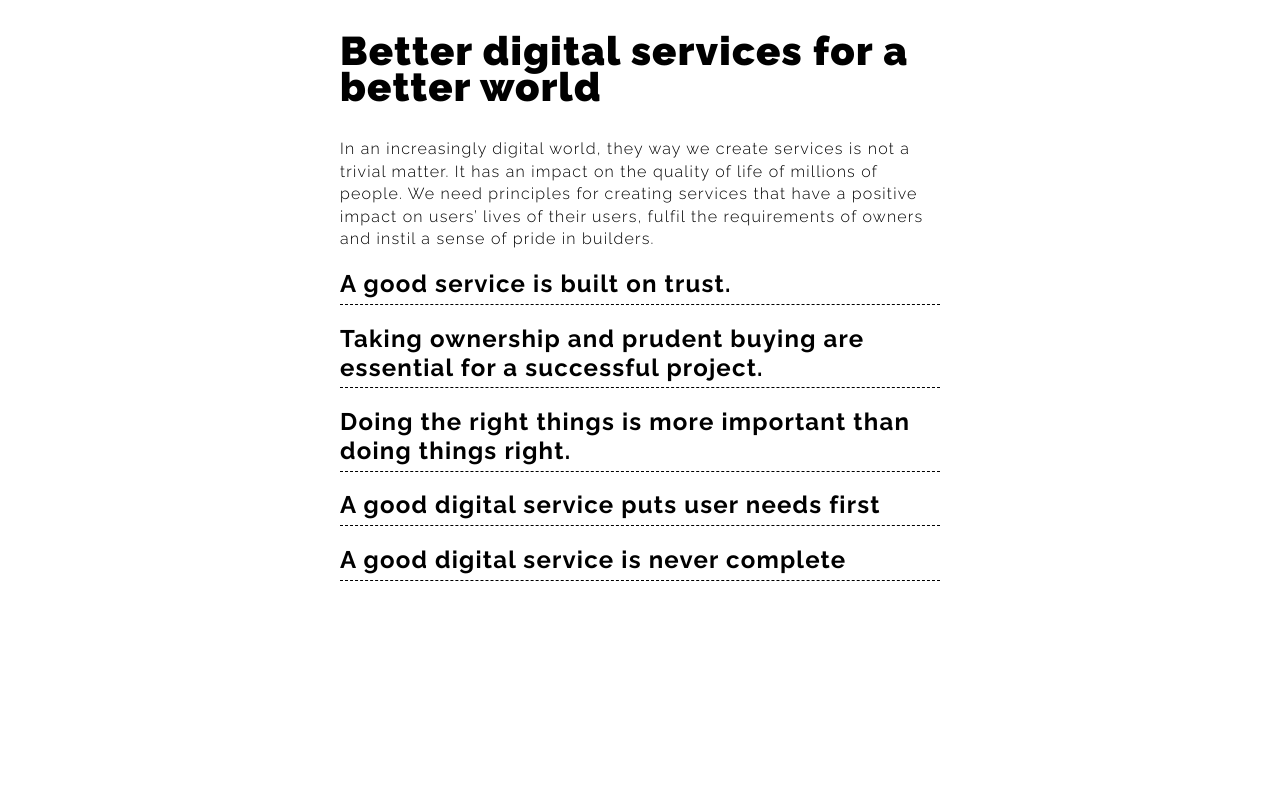
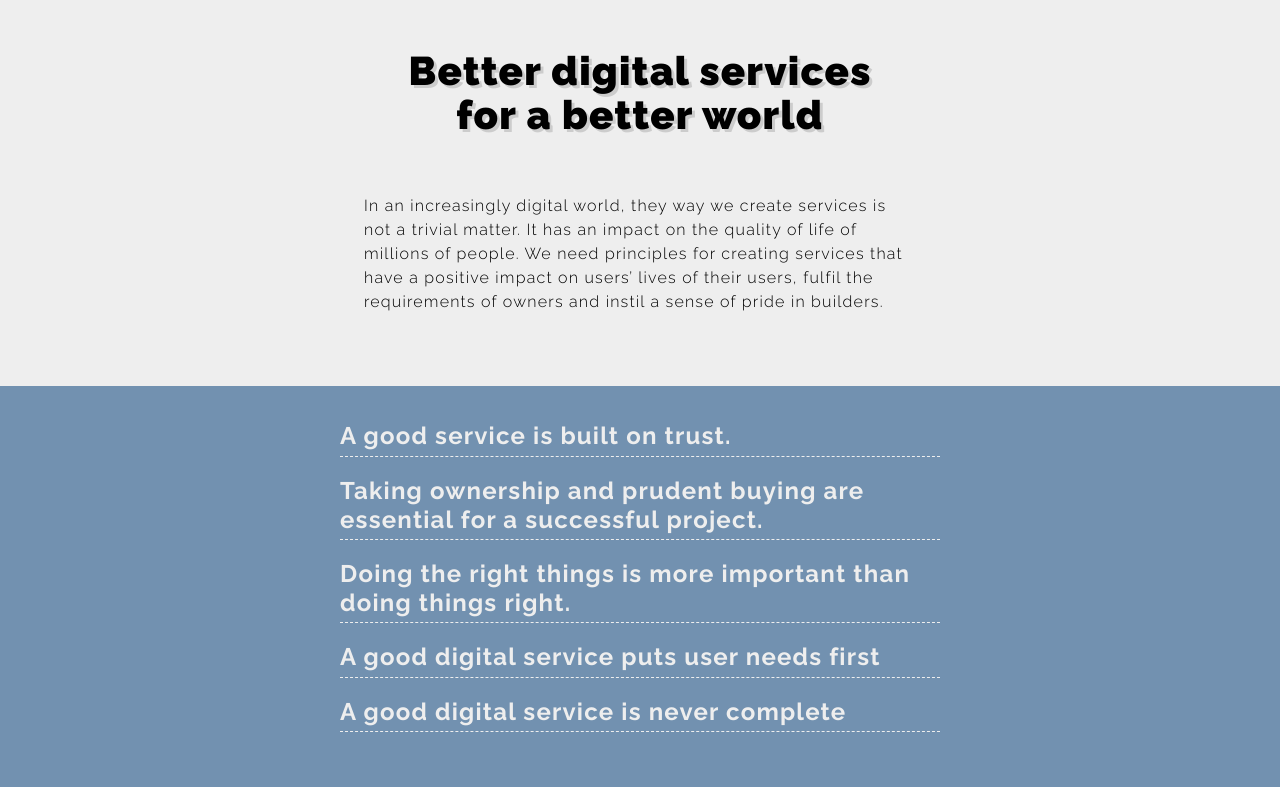
Before and after one commit to BetterDigitalServices/manifesto, a plain HTML site: page index.html in a window 1280 px wide. Drawn offline with Linux system fonts and the light colour scheme.

Commit message:
create separate sections

```diff
--- a/index.html
+++ b/index.html
@@ -5,7 +5,7 @@
 <meta charset="utf-8" />
 <meta name="viewport" content="width=device-width, initial-scale=1" />
  <title>Academy Manifesto</title>
-<link href='//fonts.googleapis.com/css?family=Raleway:400,300,900,700' rel='stylesheet' type='text/css'>
+<link href='https://fonts.googleapis.com/css?family=Raleway:400,300,900,700' rel='stylesheet' type='text/css'>
 <script type="text/javascript" src="jquery-2.1.4.min.js"></script>
 
 <script type="text/javascript">
@@ -20,17 +20,25 @@ $( document ).ready(function() {
 body {
 	font-family: Raleway, Helvetica, Arial, sans-serif;
     letter-spacing: 0.075em;
+    margin: 0;
+	background: #7291b0;
 }
 p {
-	line-height: 1.4em;
+	line-height: 1.5em;
 }
 #ingress {
+	padding: 1.5em;
 	font-weight: 300;
 }
 h1 {
+    margin-left: auto;
+    margin-right: auto;
+	text-align: center;
+	max-width: 12em;
 	font-weight: 900;
 	font-size: 2.5em;
-	line-height: 0.9em;
+	line-height: 1.1em;
+	text-shadow: 3px 3px #ccc;
 }
 
 ul {
@@ -54,9 +62,22 @@ ul li div {
 	margin-left: 2em;
 }
 
+section {
+	padding: 1em;
+	padding-bottom: 2em;
+}
+
+#first {
+	background: #eee;
+}
+
+#second {
+	background: #7291b0;
+	color: #eee;
+}
 
 @media (min-width: 600px) {
-	section {
+	section .wrap {
         width: 600px;
         margin-left: auto;
         margin-right: auto;
@@ -67,11 +88,15 @@ ul li div {
 </head>
 <body>
 
-<section>
-
+<section id="first">
+<div class="wrap">
 <h1>Better digital services for a better world</h1>
 <p id="ingress">In an increasingly digital world, they way we create services is not a trivial matter. It has an impact on the quality of life of millions of people. We need principles for creating services that have a positive impact on users’ lives of their users, fulfil the requirements of owners and instil a sense of pride in builders.</p>
+</div>
+</section>
 
+<section id="second">
+<div class="wrap">
 <ul>
 	<li><h2>A good service is built on trust.</h2>
 		<div>
@@ -109,7 +134,7 @@ ul li div {
 		</div>
 	</li>
 </ul>
-
+</div>
 </section>
 
 </body>
```
